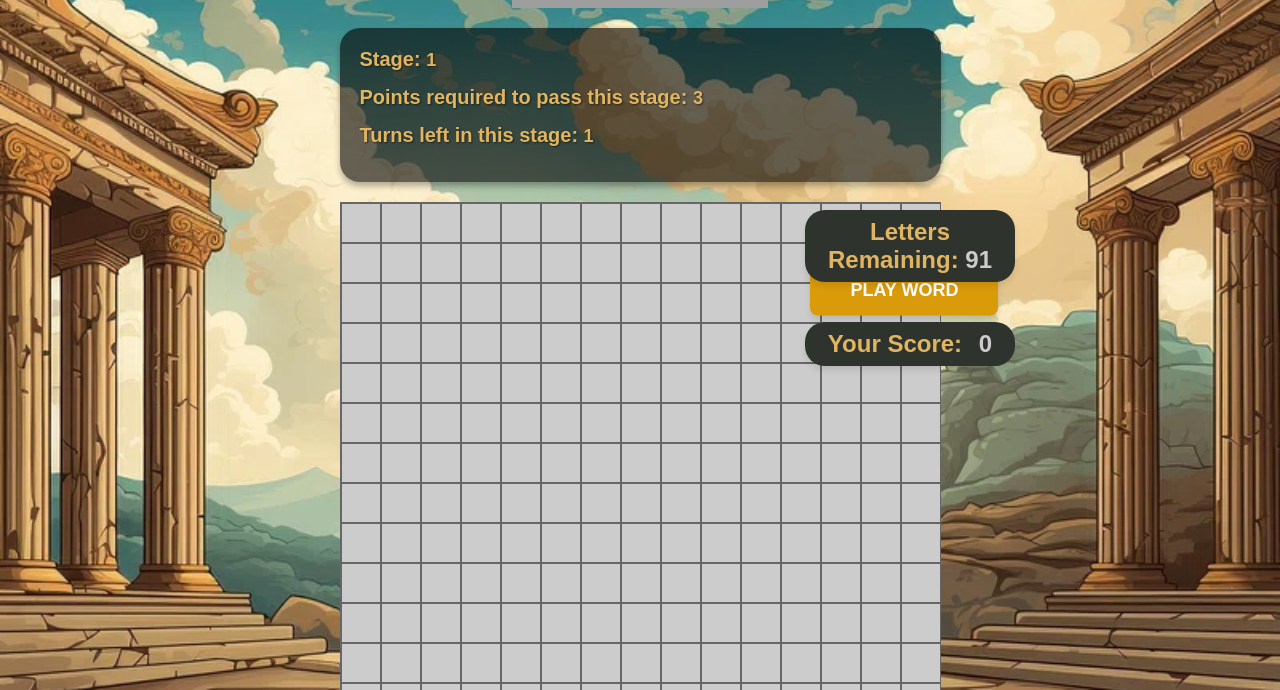
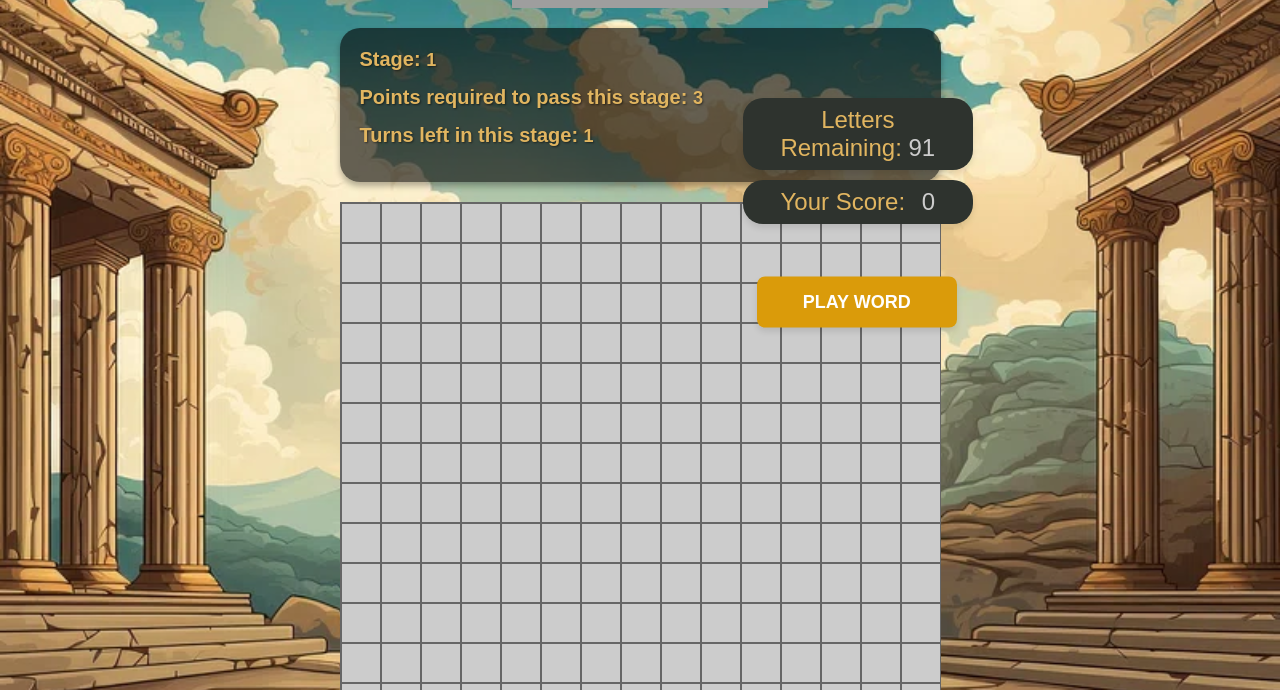
Before and after one commit to wjz224/CSE264proj, a website: page public/index.html in a window 1280 px wide. Shown: the part 110-800 px from the top of the page. Drawn offline with Linux system fonts and the light colour scheme; grey boxes are pictures that could not be loaded.

Commit message:
fixed styling

```diff
--- a/public/css/scrabble.css
+++ b/public/css/scrabble.css
@@ -2,6 +2,7 @@
     margin: 0px;
     font-family: arial;
 }
+
 main {
     padding: 5px 20px;
 }
@@ -12,12 +13,12 @@
     color: #fff;
     padding: 5px 20px;
 }
+
 header h1 {
     color: black;
     margin: 0px;
     font-size: 50px;
 }
-
 
 button {
     background-color: #294E80;
@@ -31,17 +32,9 @@
     right: 22%;
     transform: translateY(-50%);
 }
+
 button:hover {
     background-color: #18a025;
-}
-
-#stats {
-    float:right;
-}
-
-.error {
-    color: red;
-    font-weight: bold;
 }
 
 .board {
@@ -103,14 +96,17 @@
     font-family: sans-serif;
     position: relative;
 }
+
 .tile[draggable='true'] {
     cursor: pointer;
 }
+
 .tile:after {
     position: absolute;
     bottom: 0; right: 0;
     font-size: 0.7em;
 }
+
 .tile[data-value='1']:after { content: '1'; }
 .tile[data-value='2']:after { content: '2'; }
 .tile[data-value='3']:after { content: '3'; }
@@ -123,6 +119,7 @@
     font-style: italic;
     color: #555555;
 }
+
 body {
     margin: 0;
     font-family: Arial, sans-serif;
@@ -168,21 +165,6 @@
     gap: 10px;
 }
 
-#stats-container {
-    position: absolute;
-    top: 300px;
-    right: 265px;
-}
-
-#stats-container {
-    position: absolute;
-    top: 300px;
-    right: 265px;
-    display: flex;
-    flex-direction: column;
-}
-
-
 .stats-section {
     font-size: 20px;
     font-weight: bold;
@@ -196,15 +178,32 @@
     background-color: rgba(255, 215, 0, 0.5);
 }
 
-#remaining-letters, #player-score {
+#stats-container {
+    position: absolute;
+    top: 10%;
+    right: 5%;
+    display: flex;
+    flex-direction: column;
+    align-items: flex-end;
+    margin-top: 10%; /* Adjust the margin-top percentage to move it closer to the board */
+    margin-right: 19%;
+    height: 500px;
+}
+
+#remaining-letters, #player-score, #play-word-button {
     font-size: 24px;
     color: #E1B560;
     background-color: #2E332E;
     padding: 8px 15px;
     border-radius: 20px;
     box-shadow: 0 4px 6px rgba(0, 0, 0, 0.1);
-    margin-top: 20px;
+    margin-bottom: 10px;
     text-align: center;
+    width: 200px;
+}
+#play-word-button {
+    margin-right: -15%; /* Remove bottom margin */
+    margin-top: -20%;
 }
 
 #player-score-value {
@@ -213,7 +212,6 @@
 
 #remaining-letters span, #player-score span {
     color: #CCCCCC;
-
 }
 
 #stage-info {
@@ -272,7 +270,6 @@
     background-color: #c2870b;
 }
 
-
 #messages{
     font-size: 30px;
 }
--- a/public/index.html
+++ b/public/index.html
@@ -14,11 +14,11 @@
         <div id="game-container">
             <div id="game"></div>
         </div>
-        <div id="letters-container"></div>
-        <div id="button-container">
+        <div id="board-container">
             <div id="stats-container">
-                <div class="stats-section" id="remaining-letters">Letters Remaining: <span id="letters-remaining"></span></div>
-                <div class="stats-section" id="player-score">Your Score: <span id="player-score-value"></span></div>
+                <div id="remaining-letters">Letters Remaining: <span id="letters-remaining">0</span></div>
+                <div id="player-score">Your Score: <span id="player-score-value">0</span></div>
+                <button id="play-word-button" onclick="window.scrabble.submitWord()">Play Word</button>
             </div>
         </div>
 
--- a/public/js/scrabbleGame.js
+++ b/public/js/scrabbleGame.js
@@ -54,7 +54,6 @@
         content += `</div>`;
         content += this.board.html();
         content += this.players[this.playerTurn].displayLetters();
-        content += '<button id="play-word-button" onclick="window.scrabble.submitWord()">Play Word</button>';
         document.querySelector(this.gameElementSelector).innerHTML = content;
     }
 
```
